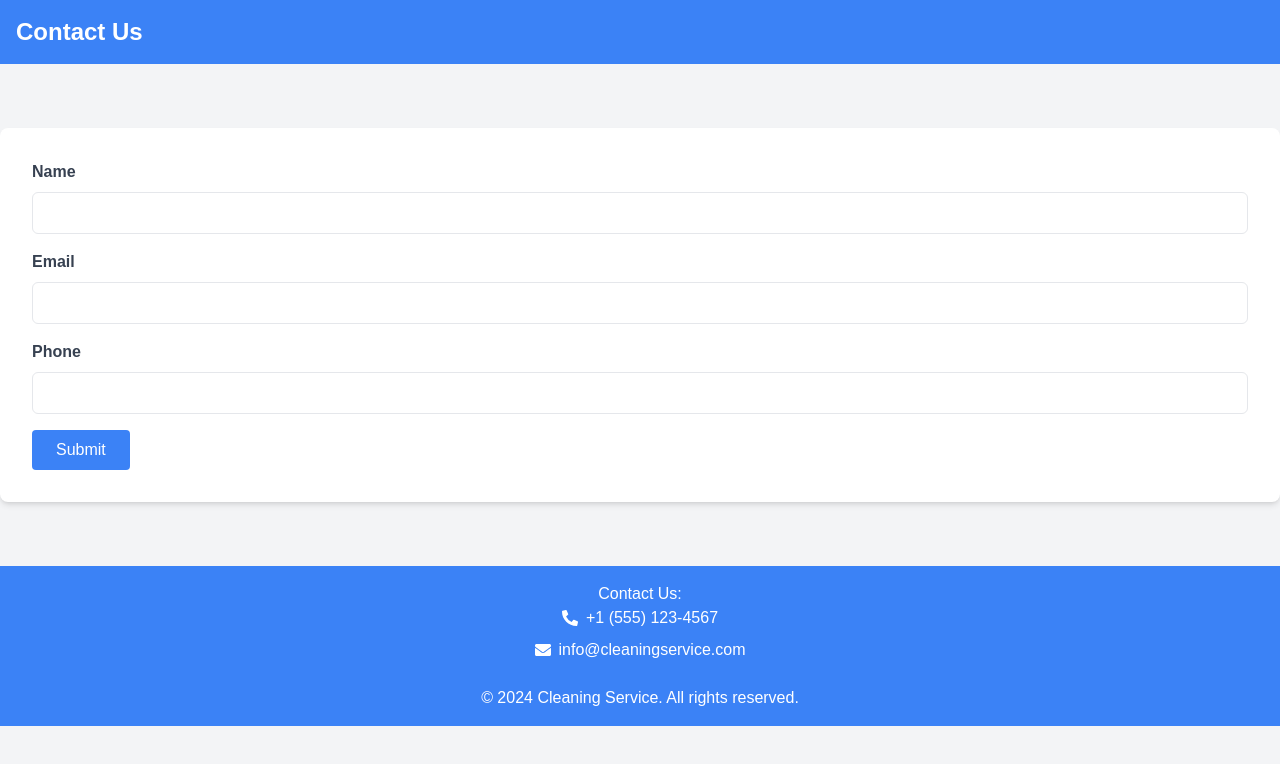
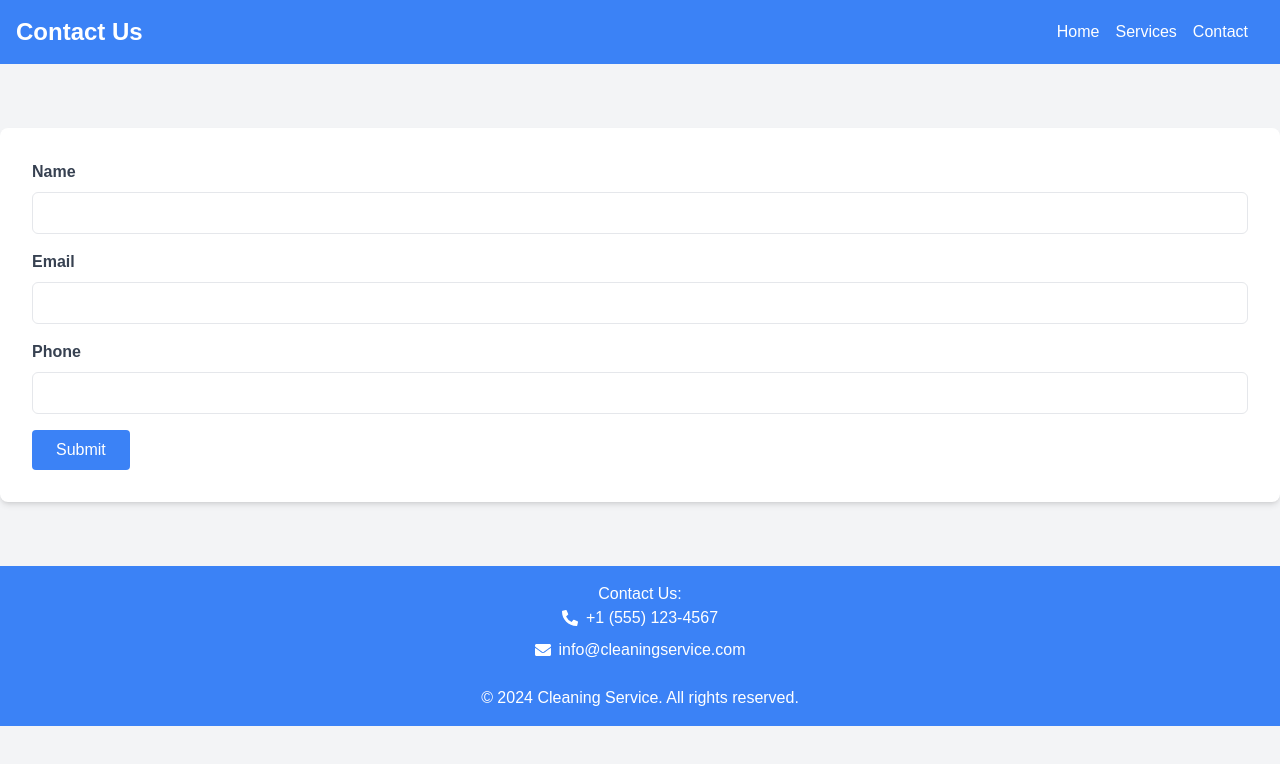
Before and after one commit to ajid0001/OH_cleaning_services, a Next.js app: page /contact in a window 1280 px wide. Shown: the top 764 px of the page. Built offline with nearby package versions, Linux system fonts and the light colour scheme.

Commit message:
Navigation fix

```diff
--- a/app/components/header.js
+++ b/app/components/header.js
@@ -4,10 +4,19 @@ const Header = ({ navTitle = "Ottawa Hybrid Cleaning Service" }) => {
   return (
     <header className="bg-blue-500 text-white p-4">
       <nav className="container mx-auto flex justify-between items-center">
-        <Link href="/" className="text-2xl font-bold">
-          {navTitle}
-        </Link>
         <div>
+          <Link href="/" className="text-2xl font-bold">
+            {/* Logo */}
+          </Link>
+          <Link href="#" className="text-2xl font-bold">
+            {navTitle}
+          </Link>
+        </div>
+
+        <div>
+          <Link href="/" className="mr-4">
+            Home
+          </Link>
           <Link href="/services" className="mr-4">
             Services
           </Link>
--- a/app/contact/page.js
+++ b/app/contact/page.js
@@ -2,6 +2,7 @@
 
 import React, { useState } from "react";
 import Footer from "../components/footer";
+import Header from "../components/header";
 
 const ContactPage = () => {
   const [formData, setFormData] = useState({
@@ -22,11 +23,7 @@ const ContactPage = () => {
 
   return (
     <div className="min-h-screen bg-gray-100">
-      <header className="bg-blue-500 text-white p-4">
-        <nav className="container mx-auto flex justify-between items-center">
-          <h1 className="text-2xl font-bold">Contact Us</h1>
-        </nav>
-      </header>
+      <Header navTitle="Contact Us" />
 
       <section className="container mx-auto py-16">
         <form
@@ -93,9 +90,6 @@ const ContactPage = () => {
         </form>
       </section>
 
-      {/* <footer className="bg-blue-500 text-white py-4 text-center">
-        <p>&copy; 2024 Cleaning Service. All rights reserved.</p>
-      </footer> */}
       <Footer />
     </div>
   );
--- a/app/services/page.js
+++ b/app/services/page.js
@@ -28,11 +28,12 @@ const ServicesPage = () => {
 
   return (
     <div className="min-h-screen bg-gray-100">
-      <header className="bg-blue-500 text-white p-4">
+      {/* <header className="bg-blue-500 text-white p-4">
         <nav className="container mx-auto flex justify-between items-center">
           <h1 className="text-2xl font-bold">Our Services</h1>
         </nav>
-      </header>
+      </header> */}
+      <Header navTitle="Our Services" />
 
       <section className="container mx-auto py-16">
         <div className="grid md:grid-cols-2 lg:grid-cols-3 gap-8">
```
